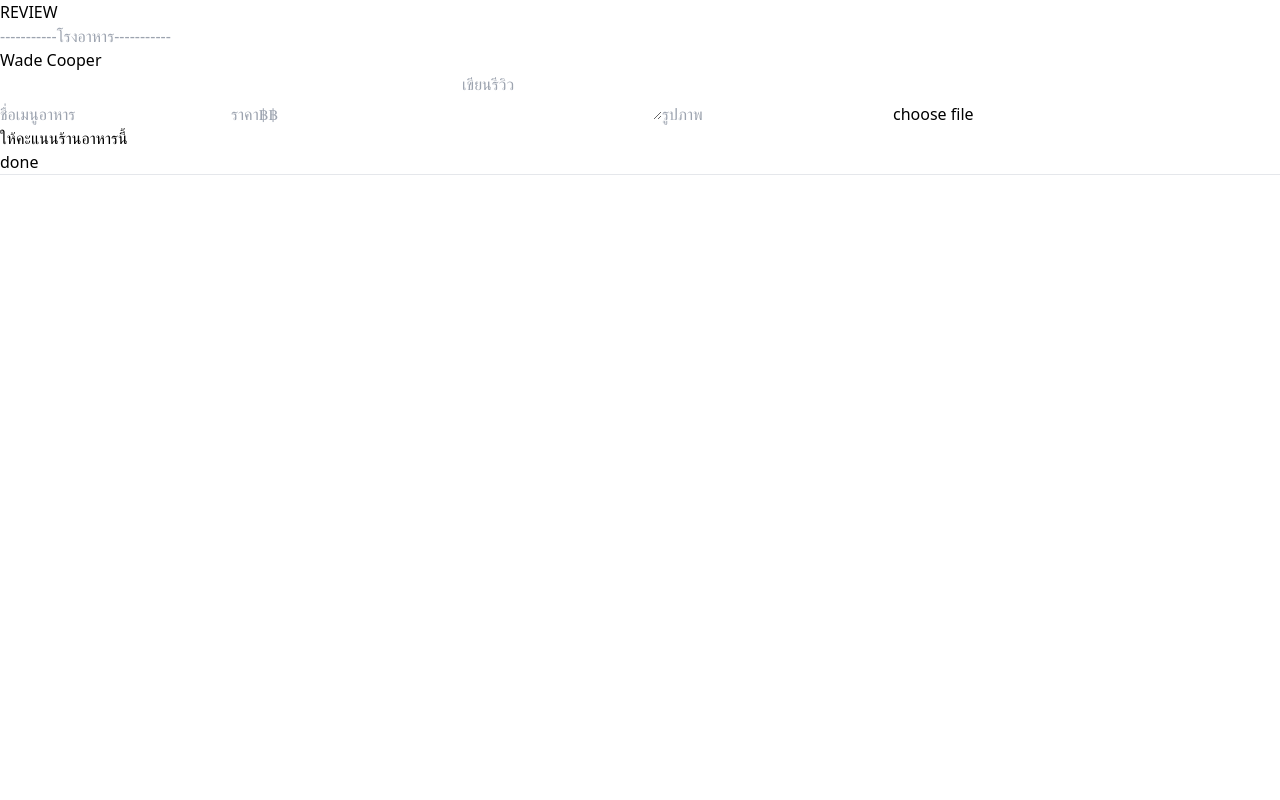
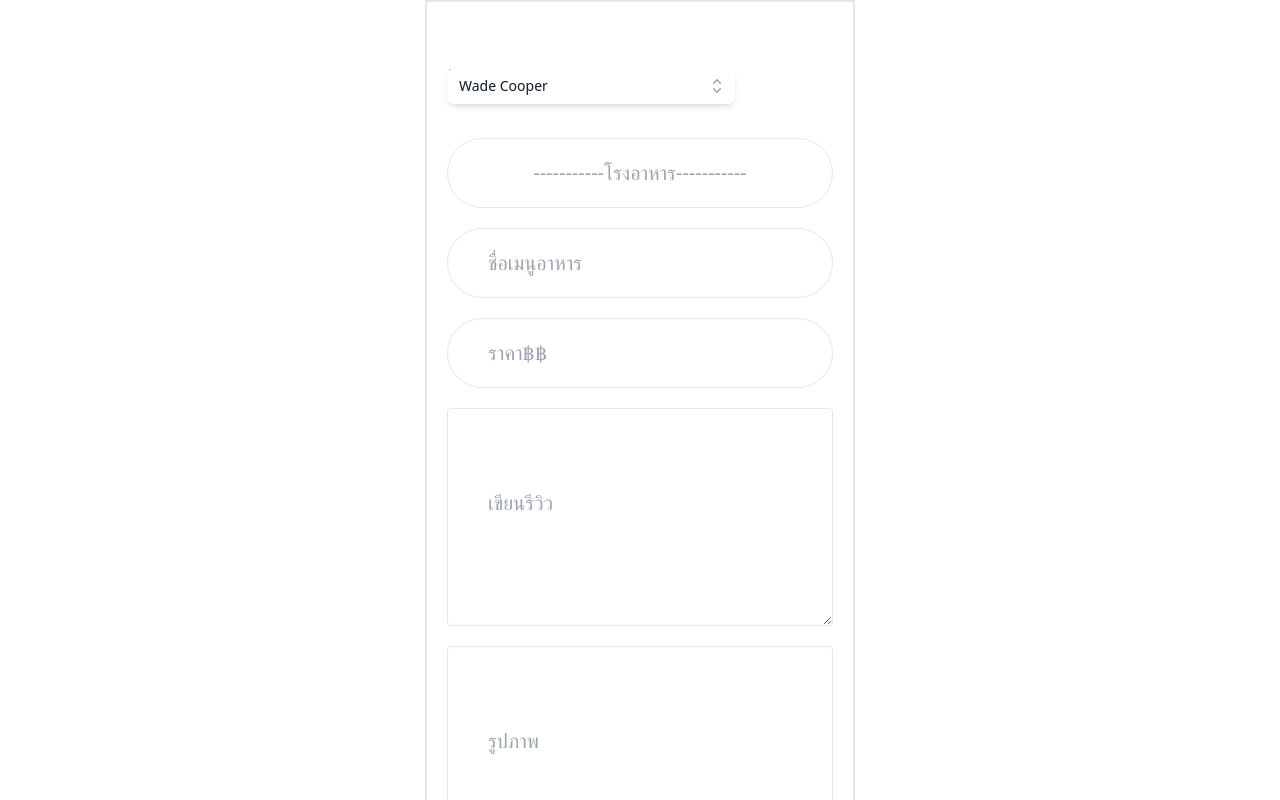
Before and after one commit to ratchanonp/iis-project-frontend, a Next.js app: page /review in a window 1280 px wide. Shown: the top 800 px of the page. Built offline with nearby package versions, Linux system fonts and the light colour scheme.

Commit message:
🚚  Move code and fix tailwind

```diff
--- a/src/pages/index.tsx
+++ b/src/pages/index.tsx
@@ -3,13 +3,13 @@ import Image from "next/image";
 export default function WelcomePage() {
   return (
     <div className="relative">
-        <Image src={"/welcomeimage.png"}
+      <Image
+        src={"/welcomeimage.png"}
         alt="welcome"
         width={1163}
         height={872}
       />
-    <h1 className="absolute">จะกินไฬดี</h1>
+      <h1 className="absolute">จะกินไฬดี</h1>
     </div>
   );
-
 }
--- a/src/ui/components/form/select/ComboBox.tsx
+++ b/src/ui/components/form/select/ComboBox.tsx
@@ -2,7 +2,12 @@ import { Combobox, Transition } from "@headlessui/react";
 import { CheckIcon, ChevronUpDownIcon } from "@heroicons/react/20/solid";
 import { Fragment, useState } from "react";
 
-const people: Array<{ id: number; name: string }> = [
+interface Person {
+  id: number;
+  name: string;
+}
+
+const people: Array<Person> = [
   { id: 1, name: "Wade Cooper" },
   { id: 2, name: "Arlene Mccoy" },
   { id: 3, name: "Devon Webb" },
@@ -12,7 +17,7 @@ const people: Array<{ id: number; name: string }> = [
 ];
 
 export default function ComboBox() {
-  const [selected, setSelected] = useState(people[0]);
+  const [selected, setSelected] = useState<Person>(people[0]);
   const [query, setQuery] = useState("");
 
   const filteredPeople =
@@ -32,7 +37,7 @@ export default function ComboBox() {
           <div className="relative w-full cursor-default overflow-hidden rounded-lg bg-white text-left shadow-md focus:outline-none focus-visible:ring-2 focus-visible:ring-white focus-visible:ring-opacity-75 focus-visible:ring-offset-2 focus-visible:ring-offset-teal-300 sm:text-sm">
             <Combobox.Input
               className="w-full border-none py-2 pl-3 pr-10 text-sm leading-5 text-gray-900 focus:ring-0"
-              displayValue={(person) => person.name}
+              displayValue={() => selected.name}
               onChange={(event) => setQuery(event.target.value)}
             />
             <Combobox.Button className="absolute inset-y-0 right-0 flex items-center pr-2">
--- a/tailwind.config.js
+++ b/tailwind.config.js
@@ -1,8 +1,8 @@
 /** @type {import('tailwindcss').Config} */
 module.exports = {
   content: [
-    "./pages/**/*.{js,ts,jsx,tsx}",
-    "./components/**/*.{js,ts,jsx,tsx}",
+    "./src/pages/**/*.{js,ts,jsx,tsx}",
+    "./src/ui/**/*.{js,ts,jsx,tsx}",
   ],
   theme: {
     extend: {
--- a/tsconfig.json
+++ b/tsconfig.json
@@ -14,7 +14,10 @@
     "isolatedModules": true,
     "jsx": "preserve",
     "incremental": true,
-    "baseUrl": "src"
+    "baseUrl": "src",
+    "paths": {
+
+    }
   },
   "include": ["next-env.d.ts", "**/*.ts", "**/*.tsx"],
   "exclude": ["node_modules"]
```
